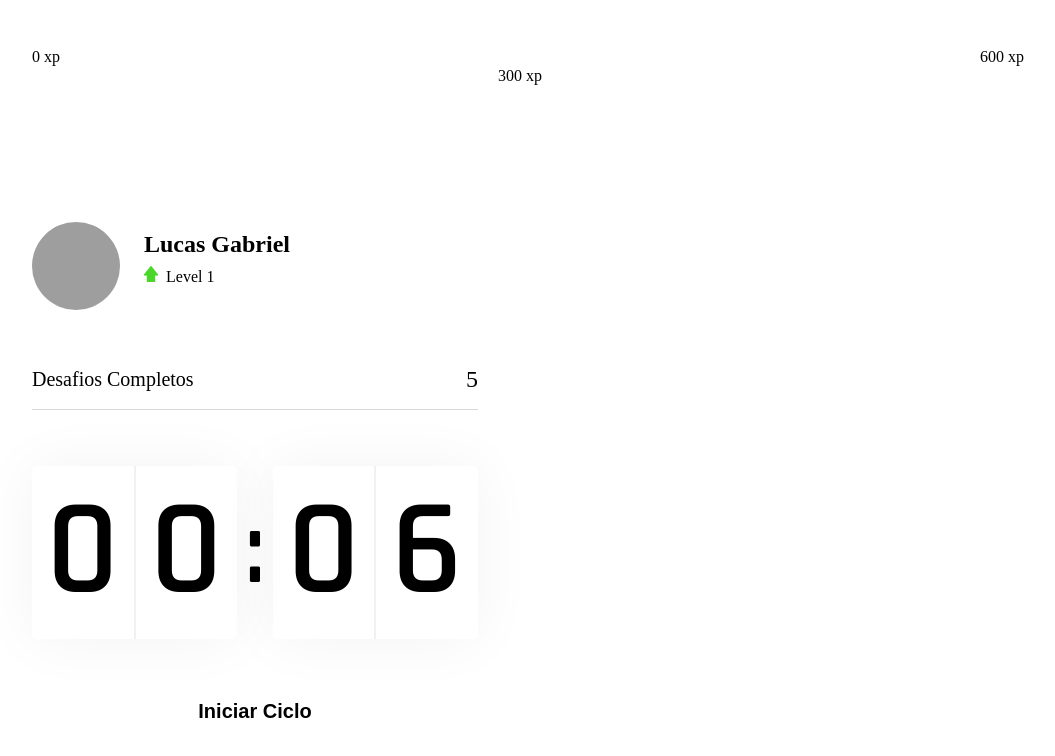
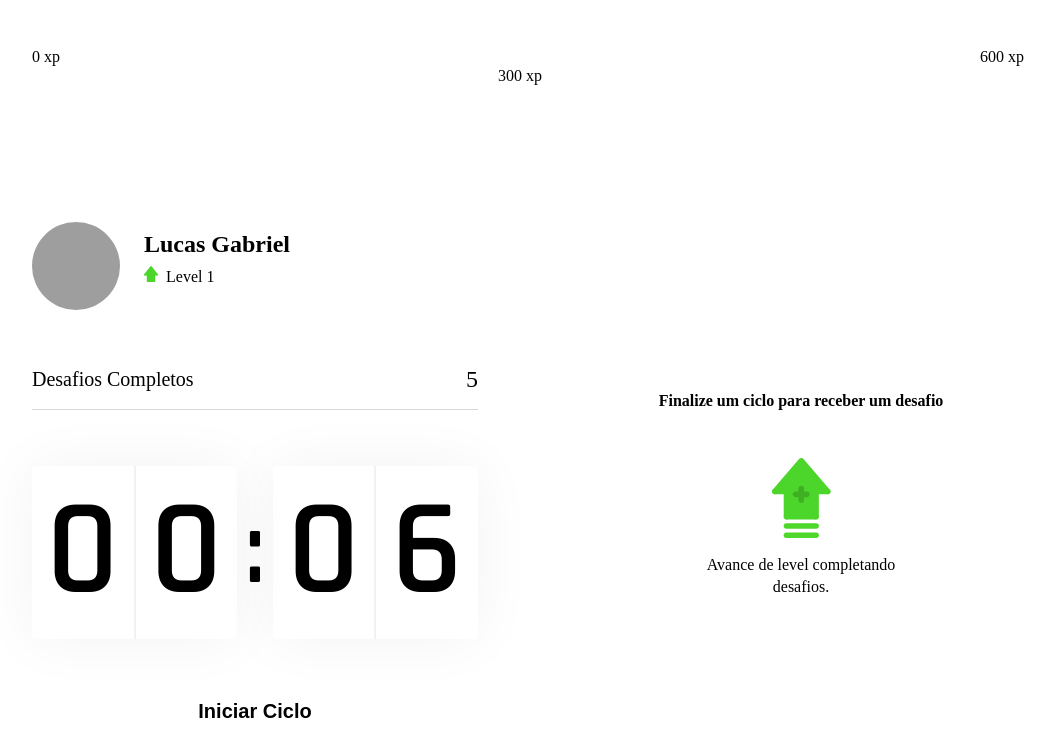
Before and after one commit to lucasjesusone/moveit-app, a Next.js app: page / in a window 1280 px wide. Shown: the top 756 px of the page, without its empty margins (112-1167 px from the left). Built offline with nearby package versions, Linux system fonts and the light colour scheme; grey boxes are pictures that could not be loaded.

Commit message:
Alteração Index page

```diff
--- a/src/pages/index.tsx
+++ b/src/pages/index.tsx
@@ -2,6 +2,7 @@
 import { Countdown } from "../components/Countdown";
 import ExperienceBar from "../components/ExperienceBar";
 import { Profile } from "../components/Profile";
+import { ChallengeBox } from "../components/ChallengeBox";
 
 import Head from "next/head";
 
@@ -23,7 +24,9 @@
           <Countdown />
         </div>
 
-        <div></div>
+        <div>
+          <ChallengeBox />
+        </div>
       </section>
     </div>
   );
```
